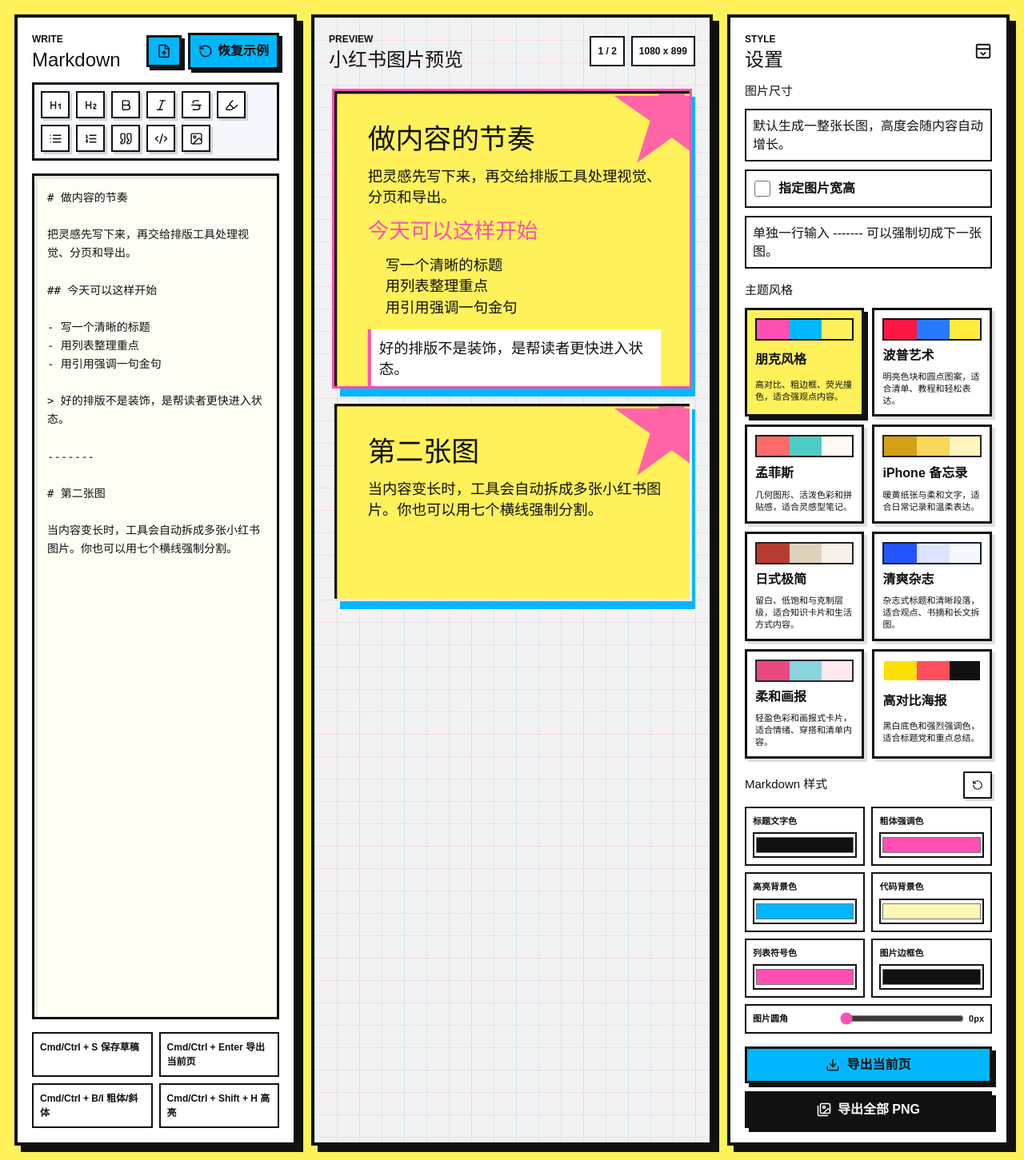
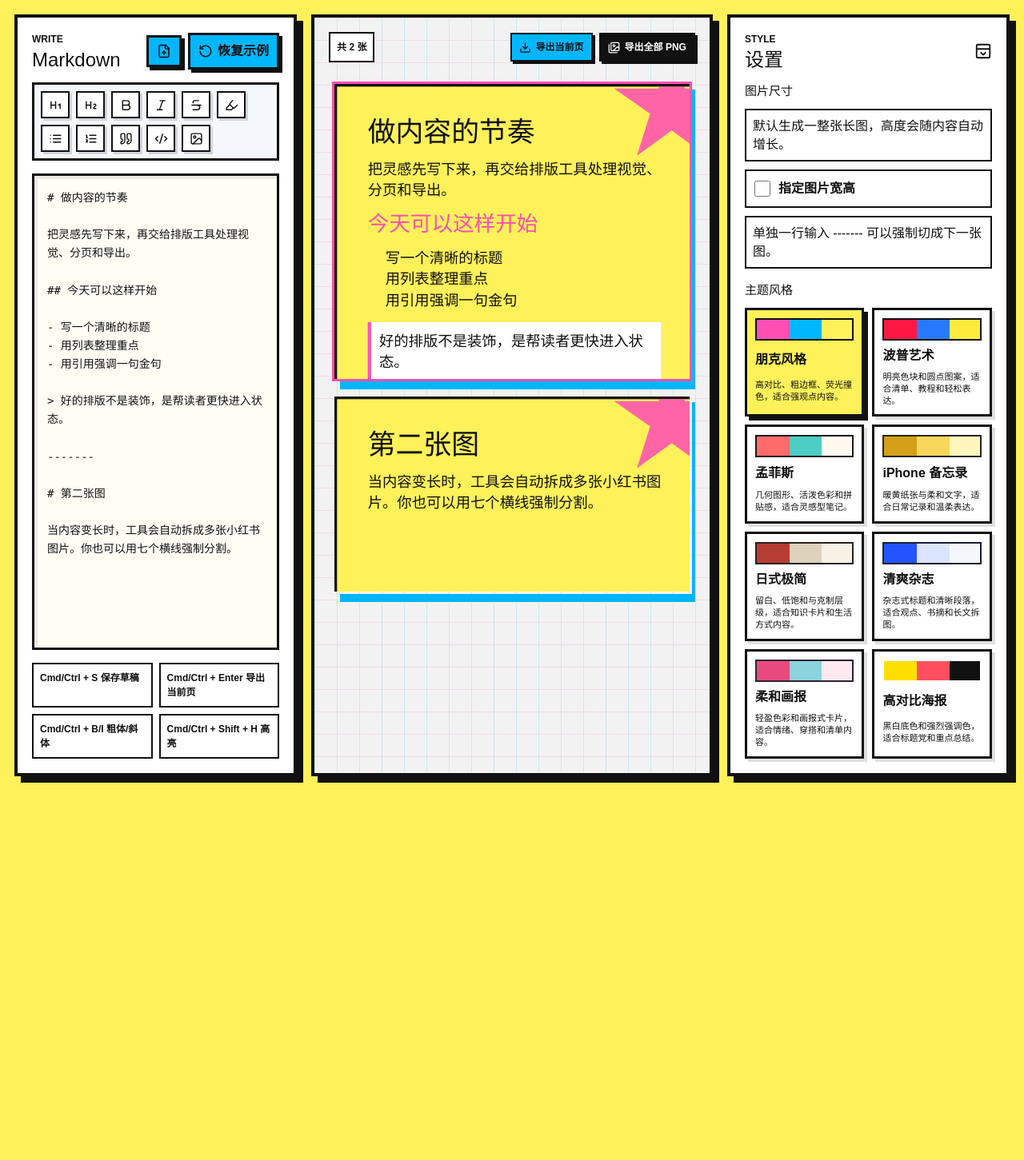
Before and after one commit to kklt-ai/kklt-ai-blog, a Next.js app: page / in a window 1280 px wide. Shown: the whole page at 80% size. After the commit the page ends 989 px from the top, so only its background shows below. Built offline with nearby package versions, Linux system fonts and the light colour scheme.

Commit message:
预览面板优化

```diff
--- a/src/app/globals.css
+++ b/src/app/globals.css
@@ -87,7 +87,7 @@ button:disabled {
 }
 
 .panel-heading,
-.preview-topbar {
+.preview-export-bar {
   display: flex;
   align-items: center;
   justify-content: space-between;
@@ -110,8 +110,7 @@ p {
 }
 
 .panel-heading h1,
-.panel-heading h2,
-.preview-topbar h2 {
+.panel-heading h2 {
   margin: 0;
   font-size: 24px;
   line-height: 1.05;
@@ -146,8 +145,7 @@ p {
   padding: 8px;
 }
 
-.format-button,
-.mini-icon-button {
+.format-button {
   width: 36px;
   height: 34px;
   display: inline-flex;
@@ -160,8 +158,7 @@ p {
   box-shadow: 3px 3px 0 rgba(0, 0, 0, 0.14);
 }
 
-.format-button:hover,
-.mini-icon-button:hover {
+.format-button:hover {
   background: var(--hot-pink);
 }
 
@@ -205,7 +202,7 @@ button:focus-visible {
 }
 
 .shortcut-grid span,
-.page-meta span,
+.page-count,
 .preset-button,
 .setting-note {
   border: 2px solid var(--ink);
@@ -213,12 +210,33 @@ button:focus-visible {
   padding: 8px;
 }
 
-.page-meta {
+.preview-export-actions {
   display: flex;
   flex-wrap: wrap;
   gap: 8px;
+}
+
+.page-count,
+.preview-export-actions button {
   font-size: 12px;
   font-weight: 900;
+}
+
+.preview-export-actions button {
+  min-height: 36px;
+  display: inline-flex;
+  align-items: center;
+  justify-content: center;
+  gap: 6px;
+  border: 2px solid var(--ink);
+  background: var(--electric-blue);
+  padding: 6px 9px;
+  box-shadow: 3px 3px 0 var(--ink);
+}
+
+.preview-export-actions button:last-child {
+  background: var(--ink);
+  color: #fff;
 }
 
 .preview-scroll {
@@ -315,50 +333,6 @@ button:focus-visible {
   line-height: 1.35;
 }
 
-.setting-title-row {
-  display: flex;
-  align-items: center;
-  justify-content: space-between;
-  gap: 8px;
-}
-
-.syntax-control-grid {
-  display: grid;
-  grid-template-columns: 1fr 1fr;
-  gap: 8px;
-}
-
-.color-control,
-.range-control {
-  min-width: 0;
-  display: grid;
-  gap: 6px;
-  border: 2px solid var(--ink);
-  background: #fff;
-  padding: 8px;
-  font-size: 11px;
-  font-weight: 900;
-}
-
-.color-control input {
-  width: 100%;
-  height: 32px;
-  border: 2px solid var(--ink);
-  padding: 0;
-  background: transparent;
-}
-
-.range-control {
-  grid-column: 1 / -1;
-  grid-template-columns: 1fr minmax(120px, 1.5fr) auto;
-  align-items: center;
-}
-
-.range-control input {
-  width: 100%;
-  accent-color: var(--hot-pink);
-}
-
 .dimension-row {
   display: grid;
   grid-template-columns: 1fr 1fr;
@@ -407,29 +381,6 @@ button:focus-visible {
 .setting-note {
   margin: 0;
   line-height: 1.45;
-}
-
-.export-actions {
-  margin-top: auto;
-  display: grid;
-  gap: 10px;
-}
-
-.export-actions button {
-  display: inline-flex;
-  align-items: center;
-  justify-content: center;
-  gap: 8px;
-  min-height: 46px;
-  border: 3px solid var(--ink);
-  background: var(--electric-blue);
-  font-weight: 900;
-  box-shadow: 5px 5px 0 var(--ink);
-}
-
-.export-actions button:last-child {
-  background: var(--ink);
-  color: #fff;
 }
 
 .export-pages {
@@ -669,19 +620,14 @@ button:focus-visible {
   }
 
   .panel-heading,
-  .preview-topbar {
+  .preview-export-bar {
     align-items: flex-start;
     flex-direction: column;
   }
 
   .shortcut-grid,
   .dimension-row,
-  .syntax-control-grid,
   .theme-grid {
     grid-template-columns: 1fr;
   }
-
-  .range-control {
-    grid-template-columns: 1fr;
-  }
 }
--- a/src/app/page.tsx
+++ b/src/app/page.tsx
@@ -10,7 +10,7 @@ import { parseMarkdown } from "@/lib/markdown";
 import { paginateSegments } from "@/lib/pagination";
 import { DEFAULT_DIMENSIONS, SAMPLE_MARKDOWN } from "@/lib/sample";
 import { getThemeById } from "@/lib/themes";
-import type { Dimensions, ThemeSyntaxOverrides, ThemeSyntaxStyles } from "@/lib/types";
+import type { Dimensions } from "@/lib/types";
 
 const STORAGE_KEY = "xhs-md-image-tool";
 
@@ -20,7 +20,6 @@ type StoredState = {
   dimensions?: Dimensions;
   fixedSizeEnabled?: boolean;
   autoPaginate?: boolean;
-  syntaxOverridesByThemeId?: Record<string, ThemeSyntaxOverrides>;
 };
 
 export default function Home() {
@@ -29,9 +28,6 @@ export default function Home() {
   const [dimensions, setDimensions] = useState(DEFAULT_DIMENSIONS);
   const [fixedSizeEnabled, setFixedSizeEnabled] = useState(false);
   const [autoPaginate, setAutoPaginate] = useState(true);
-  const [syntaxOverridesByThemeId, setSyntaxOverridesByThemeId] = useState<
-    Record<string, ThemeSyntaxOverrides>
-  >({});
   const [selectedPageIndex, setSelectedPageIndex] = useState(0);
   const [message, setMessage] = useState<string | null>(null);
   const [isExporting, setIsExporting] = useState(false);
@@ -50,9 +46,6 @@ export default function Home() {
         setFixedSizeEnabled(parsed.fixedSizeEnabled);
       }
       if (typeof parsed.autoPaginate === "boolean") setAutoPaginate(parsed.autoPaginate);
-      if (parsed.syntaxOverridesByThemeId) {
-        setSyntaxOverridesByThemeId(parsed.syntaxOverridesByThemeId);
-      }
     } catch {
       window.localStorage.removeItem(STORAGE_KEY);
     }
@@ -67,20 +60,11 @@ export default function Home() {
         dimensions,
         fixedSizeEnabled,
         autoPaginate,
-        syntaxOverridesByThemeId,
       }),
     );
-  }, [
-    autoPaginate,
-    dimensions,
-    fixedSizeEnabled,
-    markdown,
-    syntaxOverridesByThemeId,
-    themeId,
-  ]);
+  }, [autoPaginate, dimensions, fixedSizeEnabled, markdown, themeId]);
 
   const theme = useMemo(() => getThemeById(themeId), [themeId]);
-  const syntaxOverrides = syntaxOverridesByThemeId[themeId] ?? {};
   const markdownForPreview = markdown.trim() ? markdown : SAMPLE_MARKDOWN;
   const segments = useMemo(() => parseMarkdown(markdownForPreview), [markdownForPreview]);
   const pages = useMemo(
@@ -155,7 +139,6 @@ export default function Home() {
             dimensions,
             fixedSizeEnabled,
             autoPaginate,
-            syntaxOverridesByThemeId,
           }),
         );
         setMessage("草稿已保存在本机浏览器");
@@ -175,29 +158,8 @@ export default function Home() {
     exportCurrent,
     fixedSizeEnabled,
     markdown,
-    syntaxOverridesByThemeId,
     themeId,
   ]);
-
-  const updateSyntaxOverride = <Key extends keyof ThemeSyntaxStyles>(
-    key: Key,
-    value: ThemeSyntaxStyles[Key],
-  ) => {
-    setSyntaxOverridesByThemeId((current) => ({
-      ...current,
-      [themeId]: {
-        ...(current[themeId] ?? {}),
-        [key]: value,
-      },
-    }));
-  };
-
-  const resetSyntaxOverrides = () => {
-    setSyntaxOverridesByThemeId((current) => {
-      const { [themeId]: _removed, ...rest } = current;
-      return rest;
-    });
-  };
 
   return (
     <main className="app-shell">
@@ -219,30 +181,25 @@ export default function Home() {
         pages={pages}
         selectedPageIndex={selectedPageIndex}
         theme={theme}
-        syntaxOverrides={syntaxOverrides}
         dimensions={dimensions}
         pageDimensions={pageDimensions}
         autoHeightEnabled={!fixedSizeEnabled}
+        isExporting={isExporting}
         onPageChange={setSelectedPageIndex}
         registerPageRef={registerPageRef}
+        onExportCurrent={exportCurrent}
+        onExportAll={exportAll}
       />
 
       <SettingsPanel
         selectedThemeId={themeId}
-        activeTheme={theme}
         dimensions={dimensions}
         fixedSizeEnabled={fixedSizeEnabled}
         autoPaginate={autoPaginate}
-        isExporting={isExporting}
-        syntaxOverrides={syntaxOverrides}
         onThemeChange={setThemeId}
         onDimensionsChange={(next) => setDimensions(clampDimensions(next))}
         onFixedSizeEnabledChange={setFixedSizeEnabled}
         onAutoPaginateChange={setAutoPaginate}
-        onSyntaxOverrideChange={updateSyntaxOverride}
-        onResetSyntaxOverrides={resetSyntaxOverrides}
-        onExportCurrent={exportCurrent}
-        onExportAll={exportAll}
       />
     </main>
   );
--- a/src/components/PreviewPanel.tsx
+++ b/src/components/PreviewPanel.tsx
@@ -1,24 +1,26 @@
 "use client";
 
 import { useEffect, useLayoutEffect, useRef, useState } from "react";
+import { Download, Images } from "lucide-react";
 import { RenderedPage } from "./RenderedPage";
 import type {
   Dimensions,
   GeneratedPage,
   ThemeDefinition,
-  ThemeSyntaxOverrides,
 } from "@/lib/types";
 
 type PreviewPanelProps = {
   pages: GeneratedPage[];
   selectedPageIndex: number;
   theme: ThemeDefinition;
-  syntaxOverrides?: ThemeSyntaxOverrides;
   dimensions: Dimensions;
   pageDimensions: Dimensions[];
   autoHeightEnabled: boolean;
+  isExporting: boolean;
   onPageChange: (index: number) => void;
   registerPageRef: (index: number, node: HTMLDivElement | null) => void;
+  onExportCurrent: () => void;
+  onExportAll: () => void;
 };
 
 function measureRenderedPageHeight(node: HTMLDivElement, fallbackHeight: number) {
@@ -59,12 +61,14 @@ export function PreviewPanel({
   pages,
   selectedPageIndex,
   theme,
-  syntaxOverrides,
   dimensions,
   pageDimensions,
   autoHeightEnabled,
+  isExporting,
   onPageChange,
   registerPageRef,
+  onExportCurrent,
+  onExportAll,
 }: PreviewPanelProps) {
   const scrollRef = useRef<HTMLDivElement>(null);
   const exportPageRefs = useRef<Array<HTMLDivElement | null>>([]);
@@ -126,18 +130,17 @@ export function PreviewPanel({
 
   return (
     <section className="preview-panel" aria-label="图片预览">
-      <div className="preview-topbar">
-        <div>
-          <p className="eyebrow">Preview</p>
-          <h2>小红书图片预览</h2>
-        </div>
-        <div className="page-meta">
-          <span>
-            {selectedPageIndex + 1} / {pages.length}
-          </span>
-          <span>
-            {selectedDimensions.width} x {selectedDimensions.height}
-          </span>
+      <div className="preview-export-bar">
+        <span className="page-count">共 {pages.length} 张</span>
+        <div className="preview-export-actions" aria-label="导出">
+          <button type="button" disabled={isExporting} onClick={onExportCurrent}>
+            <Download aria-hidden="true" size={15} />
+            导出当前页
+          </button>
+          <button type="button" disabled={isExporting} onClick={onExportAll}>
+            <Images aria-hidden="true" size={15} />
+            导出全部 PNG
+          </button>
         </div>
       </div>
 
@@ -166,7 +169,6 @@ export function PreviewPanel({
               <RenderedPage
                 page={page}
                 theme={theme}
-                syntaxOverrides={syntaxOverrides}
                 dimensions={pageSize}
                 scale={scale}
               />
@@ -191,7 +193,6 @@ export function PreviewPanel({
               <RenderedPage
                 page={page}
                 theme={theme}
-                syntaxOverrides={syntaxOverrides}
                 dimensions={pageSize}
               />
             </div>
--- a/src/components/RenderedPage.tsx
+++ b/src/components/RenderedPage.tsx
@@ -6,13 +6,11 @@ import type {
   MarkdownBlock,
   MarkdownInline,
   ThemeDefinition,
-  ThemeSyntaxOverrides,
 } from "@/lib/types";
 
 type RenderedPageProps = {
   page: GeneratedPage;
   theme: ThemeDefinition;
-  syntaxOverrides?: ThemeSyntaxOverrides;
   dimensions: Dimensions;
   scale?: number;
 };
@@ -88,11 +86,10 @@ function renderBlock(block: MarkdownBlock, index: number) {
 export function RenderedPage({
   page,
   theme,
-  syntaxOverrides,
   dimensions,
   scale = 1,
 }: RenderedPageProps) {
-  const syntax = resolveThemeSyntax(theme, syntaxOverrides);
+  const syntax = resolveThemeSyntax(theme);
   const style = {
     "--page-bg": theme.colors.background,
     "--page-ink": theme.colors.foreground,
--- a/src/components/SettingsPanel.tsx
+++ b/src/components/SettingsPanel.tsx
@@ -1,68 +1,31 @@
 "use client";
 
-import { Download, Images, PanelTopOpen, RotateCcw } from "lucide-react";
+import { PanelTopOpen } from "lucide-react";
 import { clampDimensions } from "@/lib/dimensions";
-import { resolveThemeSyntax, themes } from "@/lib/themes";
-import type {
-  Dimensions,
-  ThemeDefinition,
-  ThemeSyntaxOverrides,
-  ThemeSyntaxStyles,
-} from "@/lib/types";
+import { themes } from "@/lib/themes";
+import type { Dimensions } from "@/lib/types";
 
 type SettingsPanelProps = {
   selectedThemeId: string;
-  activeTheme: ThemeDefinition;
   dimensions: Dimensions;
   fixedSizeEnabled: boolean;
   autoPaginate: boolean;
-  isExporting: boolean;
-  syntaxOverrides: ThemeSyntaxOverrides;
   onThemeChange: (themeId: string) => void;
   onDimensionsChange: (dimensions: Dimensions) => void;
   onFixedSizeEnabledChange: (enabled: boolean) => void;
   onAutoPaginateChange: (enabled: boolean) => void;
-  onSyntaxOverrideChange: <Key extends keyof ThemeSyntaxStyles>(
-    key: Key,
-    value: ThemeSyntaxStyles[Key],
-  ) => void;
-  onResetSyntaxOverrides: () => void;
-  onExportCurrent: () => void;
-  onExportAll: () => void;
 };
-
-type ColorSyntaxKey = {
-  [Key in keyof ThemeSyntaxStyles]: ThemeSyntaxStyles[Key] extends string ? Key : never;
-}[keyof ThemeSyntaxStyles];
-
-const colorControls: Array<{ key: ColorSyntaxKey; label: string }> = [
-  { key: "headingColor", label: "标题文字色" },
-  { key: "strongColor", label: "粗体强调色" },
-  { key: "highlightBackground", label: "高亮背景色" },
-  { key: "codeBackground", label: "代码背景色" },
-  { key: "listMarkerColor", label: "列表符号色" },
-  { key: "imageBorderColor", label: "图片边框色" },
-];
 
 export function SettingsPanel({
   selectedThemeId,
-  activeTheme,
   dimensions,
   fixedSizeEnabled,
   autoPaginate,
-  isExporting,
-  syntaxOverrides,
   onThemeChange,
   onDimensionsChange,
   onFixedSizeEnabledChange,
   onAutoPaginateChange,
-  onSyntaxOverrideChange,
-  onResetSyntaxOverrides,
-  onExportCurrent,
-  onExportAll,
 }: SettingsPanelProps) {
-  const syntax = resolveThemeSyntax(activeTheme, syntaxOverrides);
-
   const updateDimension = (key: keyof Dimensions, value: string) => {
     const next = clampDimensions({ ...dimensions, [key]: Number(value) });
     onDimensionsChange(next);
@@ -167,61 +130,6 @@ export function SettingsPanel({
           ))}
         </div>
       </section>
-
-      <section className="setting-group">
-        <div className="setting-title-row">
-          <h3>Markdown 样式</h3>
-          <button
-            className="mini-icon-button"
-            type="button"
-            onClick={onResetSyntaxOverrides}
-            title="恢复当前主题的 Markdown 样式"
-            aria-label="恢复 Markdown 样式"
-          >
-            <RotateCcw aria-hidden="true" size={14} />
-          </button>
-        </div>
-        <div className="syntax-control-grid">
-          {colorControls.map((control) => (
-            <label key={control.key} className="color-control">
-              <span>{control.label}</span>
-              <input
-                aria-label={control.label}
-                type="color"
-                value={String(syntax[control.key])}
-                onChange={(event) =>
-                  onSyntaxOverrideChange(control.key, event.target.value)
-                }
-              />
-            </label>
-          ))}
-          <label className="range-control">
-            <span>图片圆角</span>
-            <input
-              aria-label="图片圆角"
-              min={0}
-              max={48}
-              type="range"
-              value={syntax.imageRadius}
-              onChange={(event) =>
-                onSyntaxOverrideChange("imageRadius", Number(event.target.value))
-              }
-            />
-            <b>{syntax.imageRadius}px</b>
-          </label>
-        </div>
-      </section>
-
-      <section className="export-actions" aria-label="导出">
-        <button type="button" disabled={isExporting} onClick={onExportCurrent}>
-          <Download aria-hidden="true" size={18} />
-          导出当前页
-        </button>
-        <button type="button" disabled={isExporting} onClick={onExportAll}>
-          <Images aria-hidden="true" size={18} />
-          导出全部 PNG
-        </button>
-      </section>
     </aside>
   );
 }
```
Also changed, not shown: 2 other files (tests, documents, lock files or other folders).
